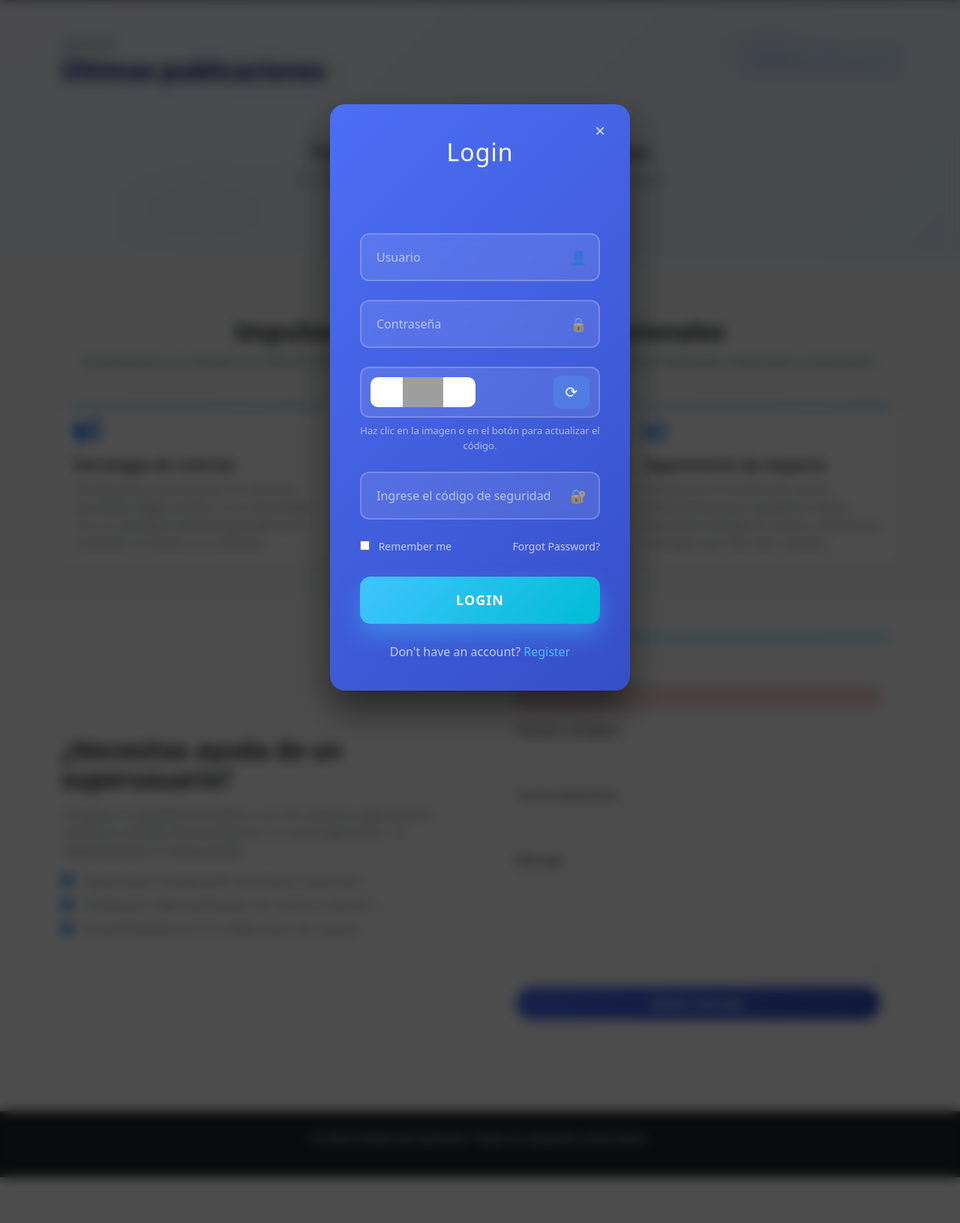
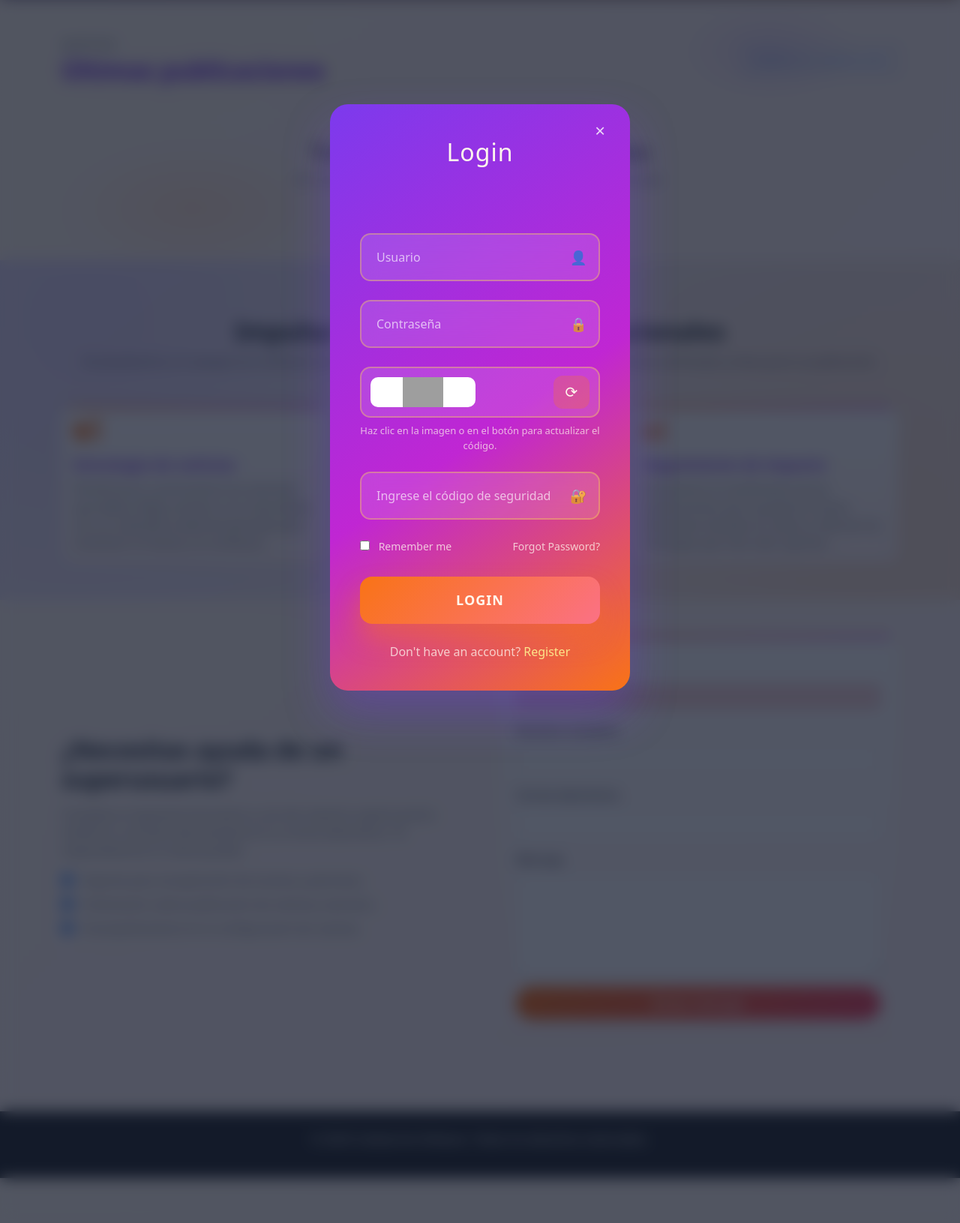
Before and after one commit to Derom-rm27/myweb, a PHP site: page /index.php?login=1 in a window 1280 px wide. Shown: the part 571-2202 px from the top of the page at 75% size. Run offline with PHP 8.4, Linux system fonts and the light colour scheme; a user stored in the database is signed in; data that the repository does not hold is empty; grey boxes are pictures that could not be loaded.

Commit message:
Refresh site theme with warm gradient palette

```diff
--- a/css/home.css
+++ b/css/home.css
@@ -209,17 +210,17 @@
 
 .carousel-control-prev:hover,
 .carousel-control-next:hover {
-    background: rgba(64, 196, 255, 0.1);
+    background: rgba(249, 115, 22, 0.12);
 }
 
 .carousel-control-prev-icon,
 .carousel-control-next-icon {
     background-size: 100% 100%;
-    filter: drop-shadow(0 0 10px rgba(64, 196, 255, 0.8));
+    filter: drop-shadow(0 0 10px rgba(124, 58, 237, 0.65));
 }
 
 .news-section {
-    background: linear-gradient(135deg, #f8f9ff 0%, #e3f2fd 100%);
+    background: linear-gradient(135deg, #fff7ed 0%, #fef2f2 100%);
     position: relative;
 }
 
@@ -231,16 +232,54 @@
     width: 100%;
     height: 100%;
     background:
-        radial-gradient(ellipse 300px 150px at 20% 80%, rgba(64, 196, 255, 0.05) 0%, transparent 50%),
-        radial-gradient(ellipse 200px 100px at 80% 20%, rgba(57, 73, 171, 0.05) 0%, transparent 50%);
+        radial-gradient(ellipse 320px 160px at 20% 80%, rgba(249, 115, 22, 0.12) 0%, transparent 55%),
+        radial-gradient(ellipse 220px 120px at 80% 20%, rgba(124, 58, 237, 0.12) 0%, transparent 55%);
     pointer-events: none;
 }
 
 .news-section h2 {
-    color: #1a237e;
+    color: #7c3aed;
     font-weight: 700;
-    text-shadow: 0 0 20px rgba(26, 35, 126, 0.3);
+    text-shadow: 0 0 20px rgba(124, 58, 237, 0.25);
     position: relative;
+}
+
+.services-section {
+    background: linear-gradient(135deg, rgba(124, 58, 237, 0.08) 0%, rgba(249, 115, 22, 0.08) 100%);
+    position: relative;
+    overflow: hidden;
+}
+
+.services-section::before {
+    content: '';
+    position: absolute;
+    inset: 0;
+    background:
+        radial-gradient(circle at 10% 20%, rgba(124, 58, 237, 0.12) 0%, transparent 45%),
+        radial-gradient(circle at 90% 80%, rgba(249, 115, 22, 0.12) 0%, transparent 50%);
+    pointer-events: none;
+}
+
+.services-section .container {
+    position: relative;
+    z-index: 1;
+}
+
+.services-section .text-uppercase {
+    letter-spacing: 0.2em;
+    color: rgba(124, 58, 237, 0.6) !important;
+}
+
+.services-section h2 {
+    color: #1f2937;
+}
+
+.services-section .text-muted {
+    color: rgba(55, 65, 81, 0.75) !important;
+}
+
+.services-section .text-primary {
+    color: #f97316 !important;
 }
 
 .news-section .ratio {
@@ -260,27 +299,28 @@
 }
 
 .news-section .btn-link {
-    color: #1a237e;
+    color: #c026d3;
     font-weight: 600;
 }
 
 .news-section .btn-link:hover {
-    color: #0d47a1;
+    color: #f97316;
     text-decoration: none;
 }
 
 .card {
     border: none;
-    border-radius: 15px;
-    box-shadow: 0 5px 25px rgba(0, 0, 0, 0.1);
+    border-radius: 18px;
+    box-shadow: 0 15px 30px rgba(15, 23, 42, 0.12);
     transition: all 0.3s ease;
     overflow: hidden;
     position: relative;
+    background: linear-gradient(180deg, rgba(255, 255, 255, 0.95) 0%, rgba(254, 242, 242, 0.9) 100%);
 }
 
 .card:hover {
-    transform: translateY(-5px);
-    box-shadow: 0 15px 35px rgba(64, 196, 255, 0.2);
+    transform: translateY(-6px);
+    box-shadow: 0 25px 45px rgba(249, 115, 22, 0.18);
 }
 
 .card::before {
@@ -290,22 +330,23 @@
     left: 0;
     width: 100%;
     height: 3px;
-    background: linear-gradient(90deg, #40c4ff, #00bcd4);
+    background: linear-gradient(90deg, #f97316, #c026d3);
     z-index: 1;
 }
 
 .card-body .btn-primary {
-    background: linear-gradient(135deg, #4c6ef5 0%, #364fc7 100%);
+    background: linear-gradient(135deg, #f97316 0%, #f43f5e 100%);
     border: none;
-    border-radius: 25px;
+    border-radius: 26px;
     padding: 10px 20px;
     font-weight: 600;
     transition: all 0.3s ease;
+    color: #fff7ed;
 }
 
 .card-body .btn-primary:hover {
     transform: translateY(-2px);
-    box-shadow: 0 8px 20px rgba(76, 110, 245, 0.3);
+    box-shadow: 0 12px 24px rgba(249, 115, 22, 0.3);
 }
 
 .modal-overlay {
@@ -314,8 +355,8 @@
     left: 0;
     width: 100%;
     height: 100%;
-    background: rgba(0, 0, 0, 0.7);
-    backdrop-filter: blur(8px);
+    background: rgba(15, 23, 42, 0.72);
+    backdrop-filter: blur(10px);
     z-index: 9999;
     display: flex;
     justify-content: center;
@@ -331,13 +372,13 @@
 }
 
 .login-modal {
-    background: linear-gradient(135deg, #4c6ef5 0%, #364fc7 100%);
-    border-radius: 20px;
+    background: linear-gradient(145deg, #7c3aed 0%, #c026d3 55%, #f97316 100%);
+    border-radius: 24px;
     padding: 40px;
     width: 400px;
     max-width: 90vw;
     position: relative;
-    box-shadow: 0 25px 50px rgba(0, 0, 0, 0.5);
+    box-shadow: 0 30px 60px rgba(124, 58, 237, 0.35);
     transform: scale(0.7) translateY(50px);
     transition: all 0.4s cubic-bezier(0.34, 1.56, 0.64, 1);
 }
@@ -371,9 +412,9 @@
 }
 
 .modal-title {
-    color: white;
+    color: #fff7ed;
     font-size: 32px;
-    font-weight: 400;
+    font-weight: 500;
     margin-bottom: 40px;
     text-align: center;
     letter-spacing: 1px;
@@ -387,25 +428,25 @@
 .form-input {
     width: 100%;
     padding: 18px 50px 18px 20px;
-    background: rgba(255, 255, 255, 0.1);
-    border: 2px solid rgba(255, 255, 255, 0.2);
-    border-radius: 12px;
-    color: white;
+    background: rgba(255, 255, 255, 0.12);
+    border: 2px solid rgba(253, 224, 71, 0.35);
+    border-radius: 14px;
+    color: #fff7ed;
     font-size: 16px;
     transition: all 0.3s ease;
-    backdrop-filter: blur(10px);
+    backdrop-filter: blur(12px);
 }
 
 .form-input::placeholder {
-    color: rgba(255, 255, 255, 0.6);
+    color: rgba(255, 255, 255, 0.65);
     font-weight: 300;
 }
 
 .form-input:focus {
     outline: none;
-    border-color: rgba(255, 255, 255, 0.5);
-    background: rgba(255, 255, 255, 0.15);
-    box-shadow: 0 0 0 3px rgba(255, 255, 255, 0.1);
+    border-color: rgba(250, 204, 21, 0.65);
+    background: rgba(255, 255, 255, 0.2);
+    box-shadow: 0 0 0 3px rgba(249, 115, 22, 0.25);
     transform: translateY(-2px);
 }
 
@@ -414,7 +455,7 @@
     right: 18px;
     top: 50%;
     transform: translateY(-50%);
-    color: rgba(255, 255, 255, 0.5);
+    color: rgba(255, 247, 237, 0.7);
     font-size: 18px;
     pointer-events: none;
 }
@@ -422,27 +463,27 @@
 .form-message {
     min-height: 24px;
     text-align: center;
-    color: rgba(255, 255, 255, 0.85);
+    color: rgba(255, 247, 237, 0.9);
     font-size: 15px;
     margin-bottom: 20px;
     font-weight: 400;
 }
 
 .form-message.error {
-    color: #ffb4b4;
+    color: #fecaca;
 }
 
 .form-message.success {
-    color: #c8f7c5;
+    color: #bbf7d0;
 }
 
 .captcha-group {
     display: flex;
     align-items: center;
     justify-content: space-between;
-    background: rgba(255, 255, 255, 0.1);
-    border: 2px solid rgba(255, 255, 255, 0.2);
-    border-radius: 12px;
+    background: rgba(255, 255, 255, 0.12);
+    border: 2px solid rgba(253, 224, 71, 0.35);
+    border-radius: 14px;
     padding: 10px 12px;
     gap: 12px;
 }
@@ -458,19 +499,19 @@
 }
 
 .refresh-captcha {
-    background: rgba(64, 196, 255, 0.2);
+    background: rgba(249, 115, 22, 0.25);
     border: none;
-    color: #ffffff;
+    color: #fff7ed;
     font-size: 20px;
     width: 48px;
     height: 44px;
-    border-radius: 10px;
+    border-radius: 12px;
     cursor: pointer;
     transition: all 0.3s ease;
 }
 
 .refresh-captcha:hover {
-    background: rgba(64, 196, 255, 0.35);
+    background: rgba(249, 115, 22, 0.4);
     transform: rotate(90deg);
 }
 
@@ -478,7 +519,7 @@
     display: block;
     margin-top: 8px;
     font-size: 13px;
-    color: rgba(255, 255, 255, 0.6);
+    color: rgba(255, 247, 237, 0.7);
     text-align: center;
 }
 
@@ -491,7 +532,7 @@
 }
 
 .remember-me {
-    color: rgba(255, 255, 255, 0.7);
+    color: rgba(255, 247, 237, 0.75);
 }
 
 .remember-me input {
@@ -499,34 +540,34 @@
 }
 
 .forgot-password {
-    color: rgba(255, 255, 255, 0.7);
+    color: rgba(255, 247, 237, 0.75);
     text-decoration: none;
     transition: color 0.3s ease;
 }
 
 .forgot-password:hover {
-    color: white;
+    color: #fde68a;
 }
 
 .login-btn {
     width: 100%;
-    background: linear-gradient(135deg, #40c4ff 0%, #00bcd4 100%);
+    background: linear-gradient(135deg, #f97316 0%, #fb7185 100%);
     border: none;
     padding: 18px;
-    border-radius: 14px;
+    border-radius: 16px;
     font-weight: 600;
     font-size: 18px;
-    color: white;
+    color: #fff7ed;
     text-transform: uppercase;
     letter-spacing: 1px;
     cursor: pointer;
     transition: all 0.3s ease;
-    box-shadow: 0 15px 30px rgba(64, 196, 255, 0.4);
+    box-shadow: 0 20px 35px rgba(249, 115, 22, 0.45);
 }
 
 .login-btn:hover {
     transform: translateY(-2px);
-    box-shadow: 0 25px 35px rgba(64, 196, 255, 0.5);
+    box-shadow: 0 28px 38px rgba(249, 115, 22, 0.5);
 }
 
 .login-btn.loading {
@@ -548,19 +589,19 @@
 .register-link {
     text-align: center;
     margin-top: 25px;
-    color: rgba(255, 255, 255, 0.7);
+    color: rgba(255, 247, 237, 0.75);
 }
 
 .register-link a {
-    color: #40c4ff;
+    color: #fde68a;
     text-decoration: none;
     font-weight: 500;
     transition: all 0.3s ease;
 }
 
 .register-link a:hover {
-    color: white;
-    text-shadow: 0 0 10px rgba(64, 196, 255, 0.8);
+    color: #fff7ed;
+    text-shadow: 0 0 12px rgba(249, 115, 22, 0.6);
 }
 
 @keyframes loading {
--- a/css/styles.css
+++ b/css/styles.css
@@ -1,13 +1,44 @@
 /* Custom styles for the website */
+
+:root {
+    --color-primary: #f97316;
+    --color-primary-dark: #c026d3;
+    --color-secondary: #7c3aed;
+    --color-accent: #facc15;
+    --color-surface: #fff7ed;
+    --color-surface-alt: #fef2f2;
+    --color-text: #1f2937;
+}
+
+body {
+    background: linear-gradient(135deg, rgba(255, 247, 237, 0.9) 0%, rgba(254, 242, 242, 0.9) 100%);
+    color: var(--color-text);
+}
 
 /* Navigation styles */
 .navbar {
-    box-shadow: 0 2px 4px rgba(0,0,0,0.1);
+    background: linear-gradient(135deg, var(--color-secondary) 0%, var(--color-primary-dark) 55%, var(--color-primary) 100%);
+    box-shadow: 0 10px 30px rgba(124, 58, 237, 0.25);
+    border-bottom: 1px solid rgba(255, 255, 255, 0.1);
 }
 
 .navbar-brand {
-    font-weight: bold;
+    font-weight: 700;
     font-size: 1.5rem;
+    color: var(--color-surface) !important;
+    text-shadow: 0 0 12px rgba(248, 113, 113, 0.4);
+}
+
+.navbar-nav .nav-link {
+    color: rgba(255, 247, 237, 0.9) !important;
+    border-radius: 10px;
+    transition: all 0.3s ease;
+}
+
+.navbar-nav .nav-link:hover,
+.navbar-nav .nav-link:focus {
+    color: var(--color-accent) !important;
+    background: rgba(253, 224, 71, 0.12);
 }
 
 /* Carousel styles */
@@ -21,23 +52,51 @@
 }
 
 .carousel-caption {
-    background: rgba(0,0,0,0.5);
-    padding: 20px;
-    border-radius: 10px;
+    background: linear-gradient(135deg, rgba(55, 65, 81, 0.85) 0%, rgba(124, 58, 237, 0.7) 100%);
+    padding: 24px;
+    border-radius: 18px;
+    border: 1px solid rgba(252, 211, 77, 0.25);
+    backdrop-filter: blur(10px);
+}
+
+.carousel-caption h2,
+.carousel-caption h3 {
+    color: var(--color-surface);
+    text-shadow: 0 0 18px rgba(248, 113, 113, 0.45);
+}
+
+.carousel-caption p {
+    color: rgba(255, 247, 237, 0.85);
 }
 
 /* News section styles */
 .news-section {
-    background-color: #f8f9fa;
+    background: linear-gradient(135deg, var(--color-surface) 0%, var(--color-surface-alt) 100%);
+    position: relative;
 }
 
 .card {
     transition: transform 0.3s ease;
-    box-shadow: 0 2px 4px rgba(0,0,0,0.1);
+    box-shadow: 0 15px 30px rgba(15, 23, 42, 0.12);
+    border-radius: 18px;
+    border: none;
+    overflow: hidden;
+    background: linear-gradient(180deg, rgba(255, 255, 255, 0.95) 0%, rgba(254, 242, 242, 0.9) 100%);
 }
 
 .card:hover {
-    transform: translateY(-5px);
+    transform: translateY(-6px);
+    box-shadow: 0 25px 45px rgba(249, 115, 22, 0.18);
+}
+
+.card::before {
+    content: '';
+    position: absolute;
+    top: 0;
+    left: 0;
+    width: 100%;
+    height: 3px;
+    background: linear-gradient(90deg, var(--color-primary), var(--color-primary-dark));
 }
 
 .card-img-top {
@@ -46,23 +105,33 @@
 }
 
 .card-title {
-    color: #333;
-    font-weight: bold;
+    color: var(--color-secondary);
+    font-weight: 700;
 }
 
+/* Button styles */
 .btn-primary {
-    background-color: #0d6efd;
+    background: linear-gradient(135deg, var(--color-primary) 0%, #fb7185 100%);
     border: none;
-    padding: 8px 20px;
+    padding: 10px 22px;
+    border-radius: 999px;
+    font-weight: 600;
+    color: var(--color-surface);
+    transition: all 0.3s ease;
 }
 
 .btn-primary:hover {
-    background-color: #0b5ed7;
+    background: linear-gradient(135deg, #fb7185 0%, var(--color-primary-dark) 100%);
+    transform: translateY(-2px);
+    box-shadow: 0 12px 24px rgba(249, 115, 22, 0.3);
 }
 
 /* Footer styles */
 footer {
     margin-top: 50px;
+    background: rgba(15, 23, 42, 0.92);
+    color: rgba(255, 247, 237, 0.85);
+    border-top: 1px solid rgba(255, 255, 255, 0.08);
 }
 
 /* Responsive adjustments */
@@ -72,14 +141,15 @@ footer {
     }
 
     .carousel-caption {
-        padding: 10px;
+        padding: 16px;
     }
 
-    .carousel-caption h2 {
-        font-size: 1.5rem;
+    .carousel-caption h2,
+    .carousel-caption h3 {
+        font-size: 1.6rem;
     }
 
     .carousel-caption p {
-        font-size: 0.9rem;
+        font-size: 0.95rem;
     }
 }
```
Also changed, not shown: other parts of css/home.css (+34 -33 lines).
